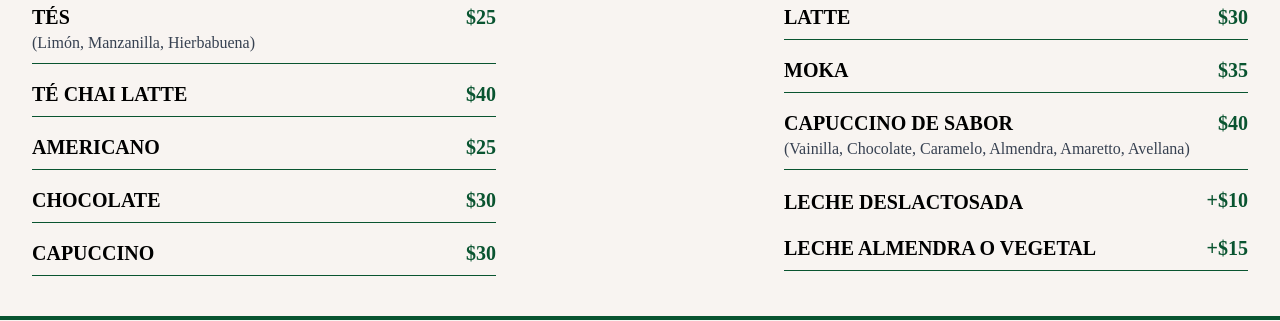
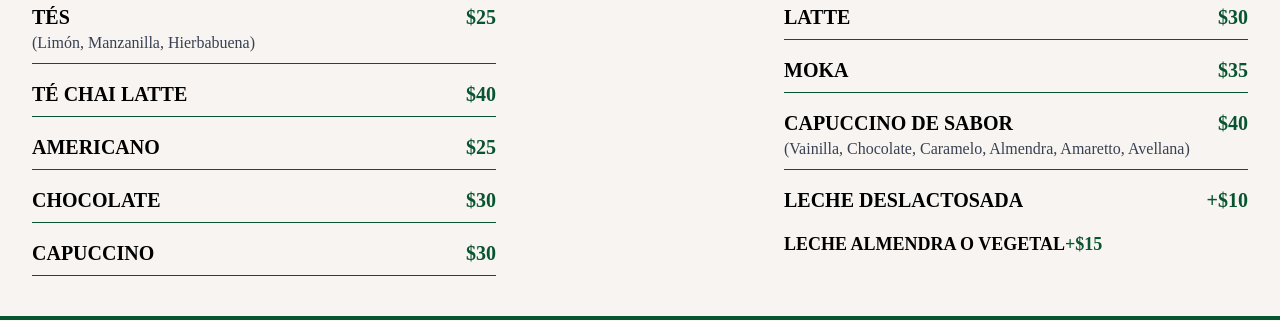
Before and after one commit to fabrixbau/suertecafepag, a website built with Vite: page index.html in a window 1280 px wide. Shown: the part 1580-1901 px from the top of the page. Built offline with nearby package versions, Linux system fonts and the light colour scheme; a web font is replaced by a local one.

Commit message:
correction of milk deslac

```diff
--- a/index.html
+++ b/index.html
@@ -433,17 +433,16 @@
                         Chocolate, Caramelo,
                         Almendra, Amaretto, Avellana)
                     </p>
-                    <div class="flex items-center justify-between mt-4">
-                        <h2 class="text-xl font-semibold font-tittle flex items-center ">
-                            LECHE DESLACTOSADA
-                        </h2>
-                        <span class="text-[#095430] font-tittle h-8 flex text-xl ">+$10</span>
-                    </div>
-                    <h2 class="text-xl font-semibold font-tittle mt-4 relative">LECHE ALMENDRA O VEGETAL
-                        <span class="text-[#095430] absolute right-0">+$15</span>
-                        <p class="font-text text-gray-700 border-b border-[#095430] pb-2">
-                        </p>
+                    <h2 class="text-xl font-semibold font-tittle mt-4 lg:mt-4 relative">
+                        LECHE DESLACTOSADA
+                        <span class="text-[#095430] absolute right-0">+$10</span>
+
                     </h2>
+                    <h2 class="text-lg font-semibold font-tittle mt-4 lg:mt-4 relative flex">
+                        LECHE ALMENDRA O VEGETAL
+                        <span class="text-[#095430] flex right-0">+$15</span>
+                    </h2>
+
                 </div>
         </section>
 
```
